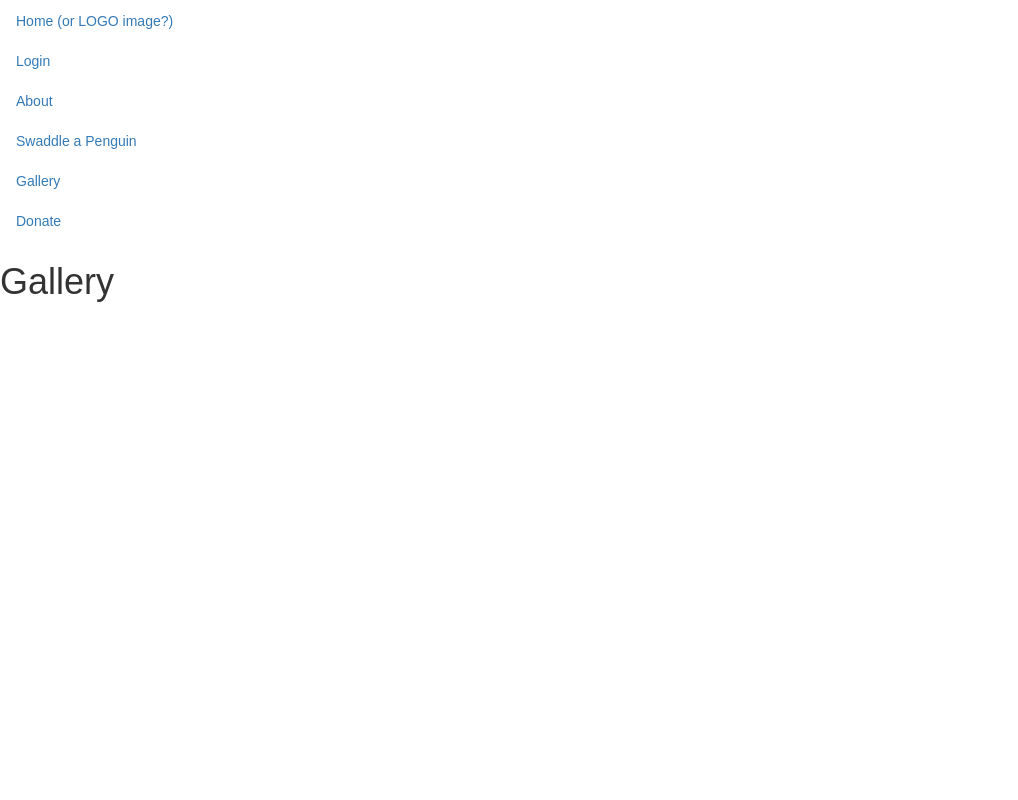
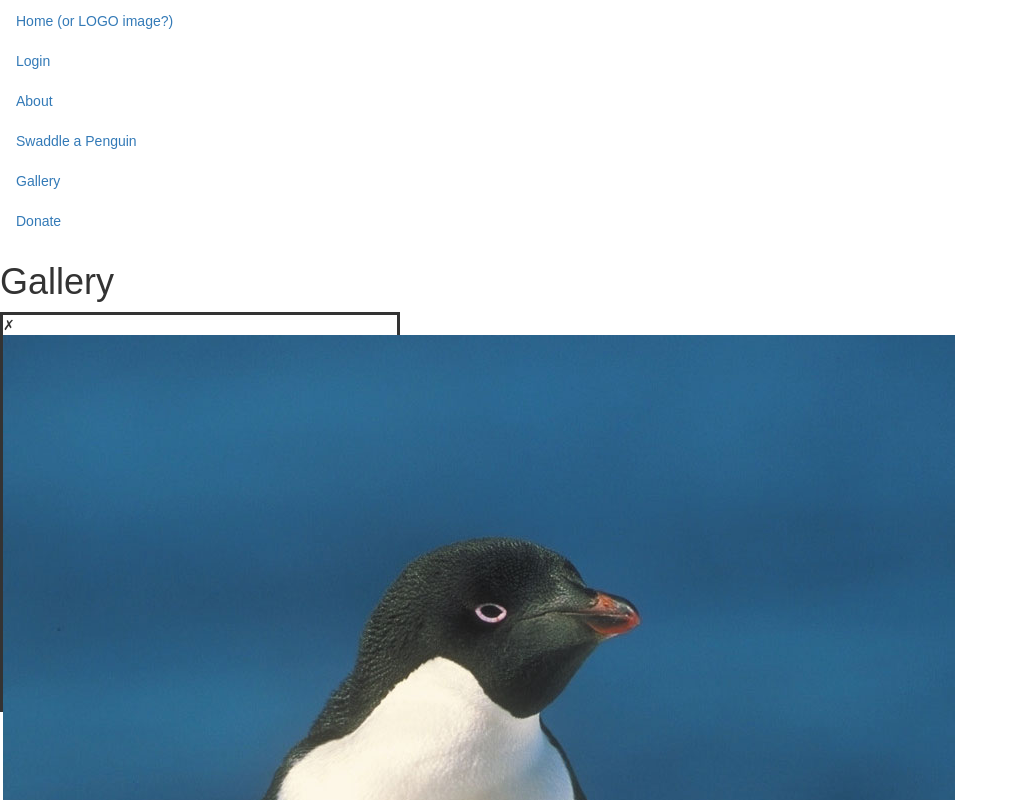
Before and after one commit to cecileanne/SwaddlesForWaddles, a React (Create React App) app in the folder client/: page /gallery in a window 1280 px wide. Shown: the top 800 px of the page, without its empty margins (0-1018 px from the left). Built offline with nearby package versions, Linux system fonts and the light colour scheme.

Commit message:
gallery components set up

```diff
--- a/client/src/components/ButtonSubmit/index.js
+++ b/client/src/components/ButtonSubmit/index.js
@@ -40,3 +40,11 @@ export function SwaddleBtn() {
 export function DownloadBtn() {
   return <button>Download</button>;
 }
+
+export function DeleteBtn(props) {
+  return (
+    <span className="delete-btn" {...props} role="button" tabIndex="0">
+      ✗
+    </span>
+  );
+}
--- /dev/null
+++ b/client/src/components/GalleryImage/index.js
@@ -0,0 +1,23 @@
+import React from "react";
+import "./style.css";
+import { DeleteBtn, DownloadBtn } from "../../components/ButtonSubmit";
+
+function GalleryImage() {
+  return (
+    <section>
+      <div className="card">
+        <DeleteBtn />
+        <img
+          className="card-img-top"
+          src={
+            process.env.PUBLIC_URL + "/assets/images/penguins/penguinTest1.jpg"
+          }
+          alt="Card image cap"
+        />
+      </div>
+      <DownloadBtn />
+    </section>
+  );
+}
+
+export default GalleryImage;
--- a/client/src/pages/Gallery/index.js
+++ b/client/src/pages/Gallery/index.js
@@ -1,17 +1,14 @@
 import React from "react";
-// import "./style.css";
+import "./style.css";
+import GalleryImage from "../../components/GalleryImage";
 
 function Gallery() {
   return (
     <>
       <h1>Gallery</h1>
+      <GalleryImage />
     </>
   );
 }
 
 export default Gallery;
-// function swaddlePenguin(props) {
-//   return <div />;
-// }
-
-// export default swaddlePenguin;
--- a/client/src/pages/Gallery/style.css
+++ b/client/src/pages/Gallery/style.css
@@ -0,0 +1,5 @@
+section {
+  border: solid;
+  height: 400px;
+  width: 400px;
+}
```
Also changed, not shown: client/src/components/GalleryImage/style.css (added).
